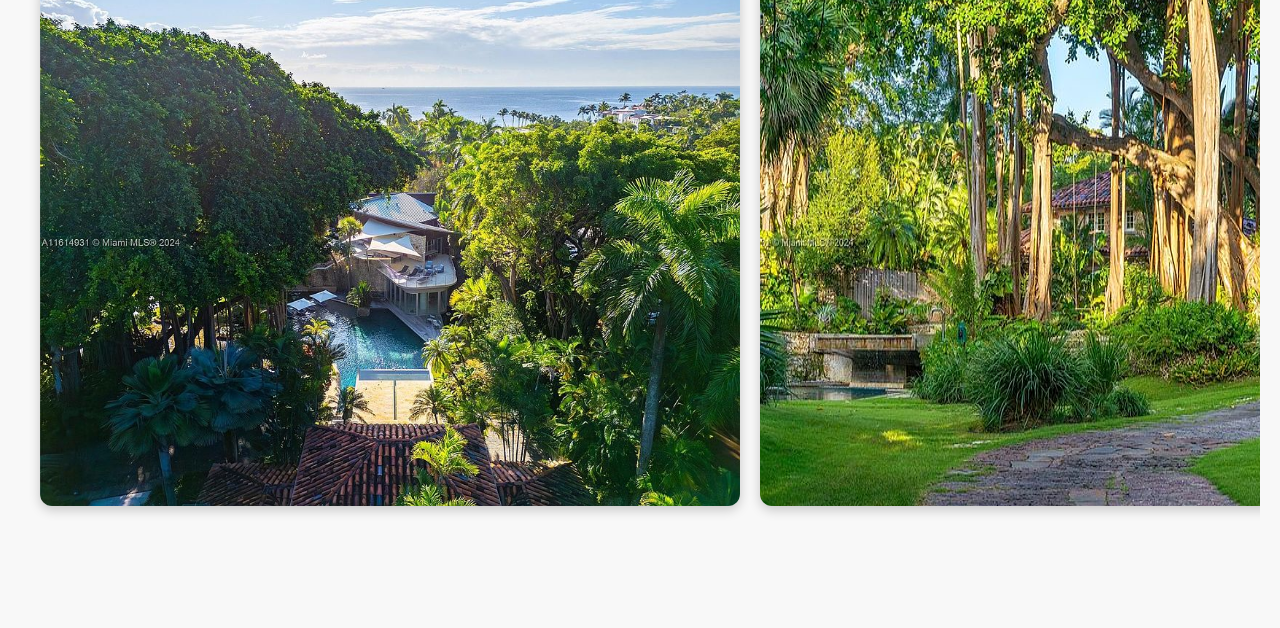
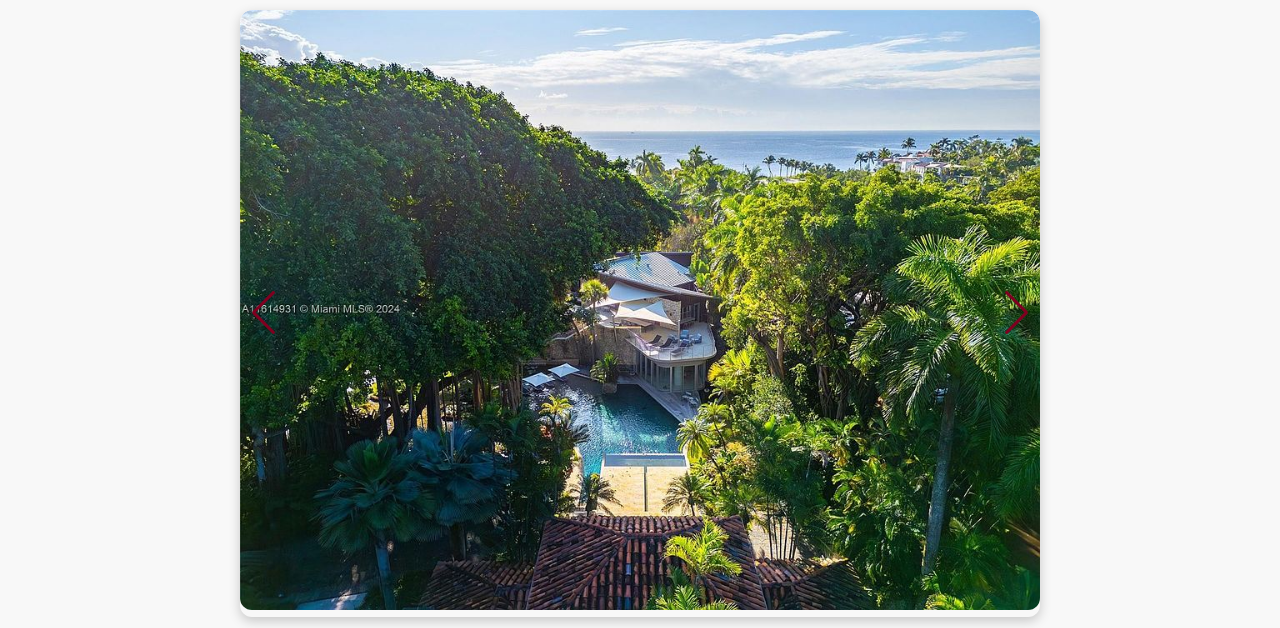
Before and after one commit to SeanCah/Synergycapitalinvestments.github.io, a plain HTML site: page index.html in a window 1280 px wide. Shown: the part 532-1160 px from the top of the page. Drawn offline with nearby package versions, Linux system fonts and the light colour scheme.

Commit message:
Update index.html

```diff
--- a/index.html
+++ b/index.html
@@ -4,16 +4,18 @@
   <meta charset="UTF-8">
   <meta name="viewport" content="width=device-width, initial-scale=1.0">
   <title>Synergy Capital Investments</title>
+  <link href="https://fonts.googleapis.com/css2?family=Poppins:wght@400;600&display=swap" rel="stylesheet">
+  <link rel="stylesheet" href="https://cdn.jsdelivr.net/npm/swiper@10/swiper-bundle.min.css" />
   <style>
     body {
       margin: 0;
       font-family: 'Poppins', sans-serif;
-      background-color: #f8f8f8; /* light background */
-      color: #333; /* dark gray text */
+      background-color: #f8f8f8;
+      color: #333;
     }
     header {
       background-color: #fff;
-      color: #800020; /* Burgundy accent */
+      color: #800020;
       text-align: center;
       padding: 80px 20px 40px;
       box-shadow: 0 2px 8px rgba(0,0,0,0.1);
@@ -52,19 +54,20 @@
       margin-bottom: 30px;
       color: #800020;
     }
-    .carousel {
-      display: flex;
-      overflow-x: auto;
-      scroll-snap-type: x mandatory;
-      gap: 20px;
-      padding: 20px;
-    }
-    .carousel img {
+    .swiper {
       width: 100%;
-      max-width: 700px;
+      max-width: 800px;
+      margin: 20px auto;
       border-radius: 12px;
       box-shadow: 0 4px 12px rgba(0,0,0,0.2);
-      scroll-snap-align: center;
+    }
+    .swiper-slide img {
+      width: 100%;
+      border-radius: 12px;
+    }
+    .swiper-button-next,
+    .swiper-button-prev {
+      color: #800020;
     }
     .contact-form {
       max-width: 600px;
@@ -119,21 +122,26 @@
 
   <section id="property">
     <h2>Featured Property</h2>
-    <div class="carousel">
-      <img src="home1.jpg" alt="Property Photo 1">
-      <img src="home2.jpg" alt="Property Photo 2">
-      <img src="home3.jpg" alt="Property Photo 3">
-      <img src="home4.jpg" alt="Property Photo 4">
-      <img src="home5.jpg" alt="Property Photo 5">
-      <img src="home6.jpg" alt="Property Photo 6">
-      <img src="home7.jpg" alt="Property Photo 7">
-      <img src="home8.jpg" alt="Property Photo 8">
+    <div class="swiper">
+      <div class="swiper-wrapper">
+        <div class="swiper-slide"><img src="home1.jpg" alt="Property Photo 1"></div>
+        <div class="swiper-slide"><img src="home2.jpg" alt="Property Photo 2"></div>
+        <div class="swiper-slide"><img src="home3.jpg" alt="Property Photo 3"></div>
+        <div class="swiper-slide"><img src="home4.jpg" alt="Property Photo 4"></div>
+        <div class="swiper-slide"><img src="home5.jpg" alt="Property Photo 5"></div>
+        <div class="swiper-slide"><img src="home6.jpg" alt="Property Photo 6"></div>
+        <div class="swiper-slide"><img src="home7.jpg" alt="Property Photo 7"></div>
+        <div class="swiper-slide"><img src="home8.jpg" alt="Property Photo 8"></div>
+      </div>
+      <!-- Arrows -->
+      <div class="swiper-button-next"></div>
+      <div class="swiper-button-prev"></div>
     </div>
   </section>
 
   <section id="contact">
     <h2>Inquiries</h2>
-    <p>For more information about this property or other services, please fill out the form below or contact us directly.</p>
+    <p>For more information, please fill out the form below or contact us directly.</p>
     <div class="contact-form">
       <input type="text" placeholder="Your Name">
       <input type="email" placeholder="Your Email">
@@ -145,5 +153,16 @@
   <footer>
     <p>&copy; 2025 Synergy Capital Investments. All rights reserved.</p>
   </footer>
+
+  <script src="https://cdn.jsdelivr.net/npm/swiper@10/swiper-bundle.min.js"></script>
+  <script>
+    const swiper = new Swiper('.swiper', {
+      loop: true, // infinite loop
+      navigation: {
+        nextEl: '.swiper-button-next',
+        prevEl: '.swiper-button-prev',
+      },
+    });
+  </script>
 </body>
 </html>
```
